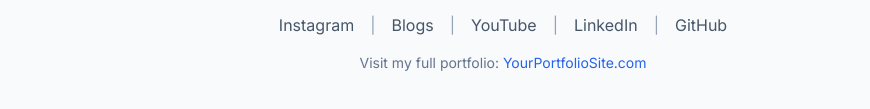
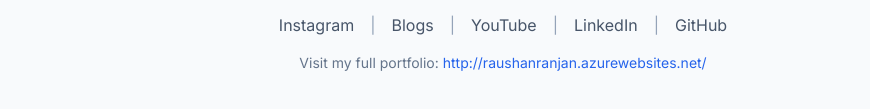
Before and after one commit to raushan1107/Build-Web-Application-using-ASP.NET-Blazor, a plain HTML site: page index.html in a window 1280 px wide. Shown: the part 3384-3493 px from the top of the page, without its empty margins (137-1007 px from the left). Drawn offline with nearby package versions, Linux system fonts and the light colour scheme.

Commit message:
Update index.html

```diff
--- a/index.html
+++ b/index.html
@@ -346,7 +346,7 @@
                 <a href="https://github.com/raushan1107" target="_blank" rel="noopener noreferrer" class="hover:text-slate-900 transition duration-200">GitHub</a>
             </div>
             <p class="text-sm text-slate-500">
-                Visit my full portfolio: <a href="http://raushanranjan.azurewebsites.net/" target="_blank" rel="noopener noreferrer" class="text-blue-600 hover:underline transition duration-200">YourPortfolioSite.com</a>
+                Visit my full portfolio: <a href="http://raushanranjan.azurewebsites.net/" target="_blank" rel="noopener noreferrer" class="text-blue-600 hover:underline transition duration-200">http://raushanranjan.azurewebsites.net/</a>
             </p>
         </footer>
 
```
